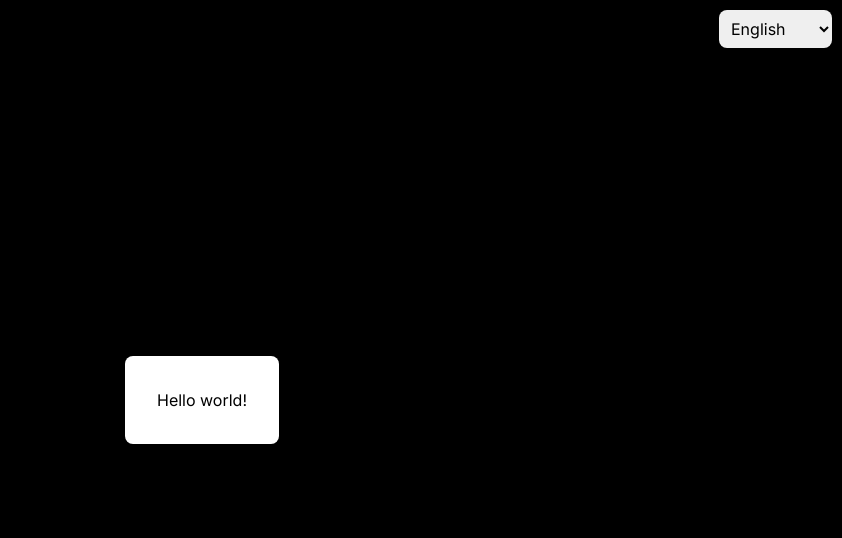
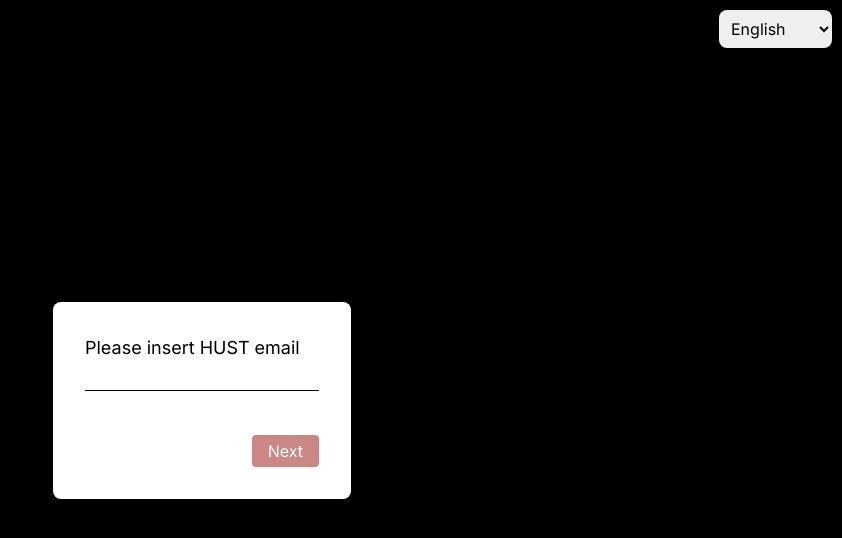
Before and after one commit to NaNguyenn/project-graduation, a Next.js app: page /en in a window 1280 px wide. Shown: the top 538 px of the page, without its empty margins (438-1280 px from the left). Built offline with nearby package versions, Linux system fonts and the light colour scheme.

Commit message:
feat(home): add form

```diff
--- a/app/[locale]/page.tsx
+++ b/app/[locale]/page.tsx
@@ -1,13 +1,15 @@
 import { useTranslations } from "next-intl";
-import { SelectLocalization } from "../components";
+import { HomeForm, SelectLocalization } from "../components";
 
 export default function Home() {
-  const t = useTranslations("Index");
+  const t = useTranslations("Home");
 
   return (
     <main className="min-h-screen flex-col flex-center bg-black">
       <SelectLocalization />
-      <div className="p-32px bg-white rounded-8 flex-col">{t("title")}</div>
+      <div className="p-32px bg-white rounded-8 flex-col">
+        <HomeForm />
+      </div>
     </main>
   );
 }
--- /dev/null
+++ b/app/components/home-form.tsx
@@ -0,0 +1,68 @@
+"use client";
+import { zodResolver } from "@hookform/resolvers/zod";
+import { useTranslations } from "next-intl";
+import { memo, useCallback, useMemo } from "react";
+import { Controller, useForm } from "react-hook-form";
+import { z } from "zod";
+import { AppButton, AppInput } from "./ui";
+
+type FormData = { email: string };
+
+export const HomeForm = memo(() => {
+  const t = useTranslations();
+
+  const validationSchema: z.ZodType<FormData> = useMemo(
+    () =>
+      z.object({
+        email: z
+          .string()
+          .min(1, { message: t("validationMessage.required") })
+          .email(t("validationMessage.email.invalid")),
+      }),
+    [t]
+  );
+
+  const {
+    control,
+    handleSubmit,
+    formState: { errors, isValid },
+  } = useForm<FormData>({
+    resolver: zodResolver(validationSchema),
+    defaultValues: {
+      email: "",
+    },
+    mode: "onChange",
+  });
+
+  const onSubmit = useCallback(async (data: FormData) => {
+    console.log(data);
+  }, []);
+
+  return (
+    <form
+      onSubmit={handleSubmit(onSubmit)}
+      className="flex flex-col items-start gap-40px"
+    >
+      <Controller
+        control={control}
+        name="email"
+        render={({ field: { onChange, value } }) => (
+          <AppInput
+            label={t("home.inputEmail.label")}
+            labelClassName="text-lg"
+            errorText={errors.email?.message}
+            onChange={onChange}
+            value={value}
+          />
+        )}
+      />
+      <AppButton
+        className="self-end rounded-4 px-16px py-4px bg-primary-dark text-white"
+        type="submit"
+        disabled={!isValid}
+      >
+        {t("home.next")}
+      </AppButton>
+    </form>
+  );
+});
--- a/app/components/index.ts
+++ b/app/components/index.ts
@@ -1 +1,2 @@
 export * from "./select-localization";
+export * from "./home-form";
--- /dev/null
+++ b/app/components/ui/button.tsx
@@ -0,0 +1,19 @@
+import { ButtonHTMLAttributes, DetailedHTMLProps, memo } from "react";
+
+type Props = DetailedHTMLProps<
+  ButtonHTMLAttributes<HTMLButtonElement>,
+  HTMLButtonElement
+>;
+
+export const AppButton = memo(
+  ({ className, children, disabled, ...props }: Props) => {
+    return (
+      <button
+        className={className + " " + (disabled && "opacity-50")}
+        {...props}
+      >
+        {children}
+      </button>
+    );
+  }
+);
--- /dev/null
+++ b/app/components/ui/index.ts
@@ -0,0 +1,2 @@
+export * from "./input";
+export * from "./button";
--- /dev/null
+++ b/app/components/ui/input.tsx
@@ -0,0 +1,30 @@
+import { DetailedHTMLProps, InputHTMLAttributes, memo } from "react";
+
+type Props = DetailedHTMLProps<
+  InputHTMLAttributes<HTMLInputElement>,
+  HTMLInputElement
+> & {
+  errorText?: string;
+  label?: string;
+  labelClassName?: string;
+};
+
+export const AppInput = memo(
+  ({ errorText, label, labelClassName, ...props }: Props) => {
+    return (
+      <div className="flex flex-col gap-4px">
+        <label className={labelClassName}>{label}</label>
+        <input
+          {...props}
+          className={
+            "border-solid border-0 border-b focus:outline-0 " +
+            (errorText
+              ? "border-red-500"
+              : "border-black focus:border-blue-400")
+          }
+        />
+        <p className="text-red-500 text-sm">{errorText}</p>
+      </div>
+    );
+  }
+);
--- a/messages/en.json
+++ b/messages/en.json
@@ -1,5 +1,14 @@
 {
-  "Index": {
-    "title": "Hello world!"
+  "home": {
+    "inputEmail": {
+      "label": "Please insert HUST email"
+    },
+    "next": "Next"
+  },
+  "validationMessage": {
+    "required": "This field is required",
+    "email": {
+      "invalid": "Invalid email format"
+    }
   }
 }
--- a/messages/vi.json
+++ b/messages/vi.json
@@ -1,5 +1,14 @@
 {
-  "Index": {
-    "title": "Xin chào!"
+  "home": {
+    "inputEmail": {
+      "label": "Vui lòng nhập email Đại học Bách Khoa"
+    },
+    "next": "Tiếp tục"
+  },
+  "validationMessage": {
+    "required": "Đây là trường bắt buộc",
+    "email": {
+      "invalid": "Email không đúng định dạng"
+    }
   }
 }
--- a/tailwind.config.ts
+++ b/tailwind.config.ts
@@ -11,8 +11,8 @@
     extend: {
       colors: {
         primary: {
-          default: "da251d",
-          dark: "96120F",
+          default: "#da251d",
+          dark: "#96120F",
         },
       },
       spacing: {
@@ -109,6 +109,7 @@
         16: "16px",
         12: "12px",
         8: "8px",
+        4: "4px",
       },
       backgroundImage: {
         "gradient-radial": "radial-gradient(var(--tw-gradient-stops))",
```
